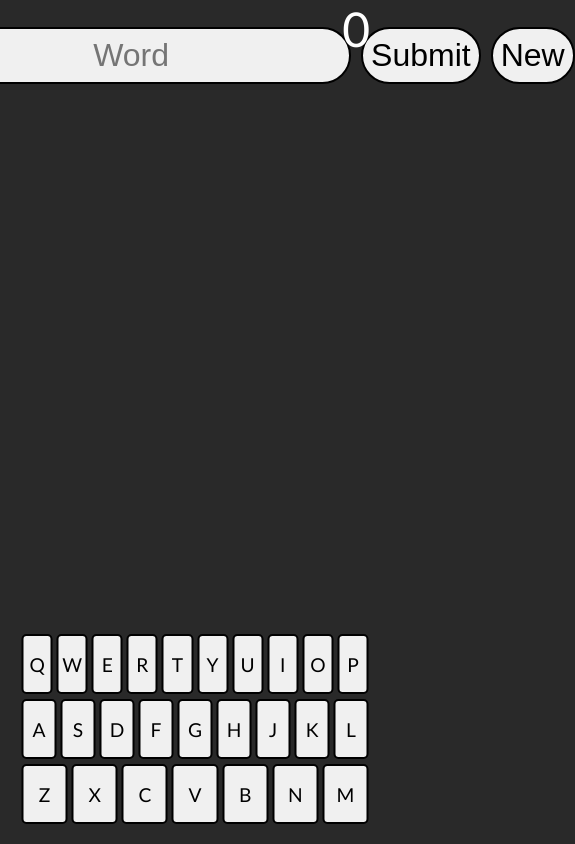
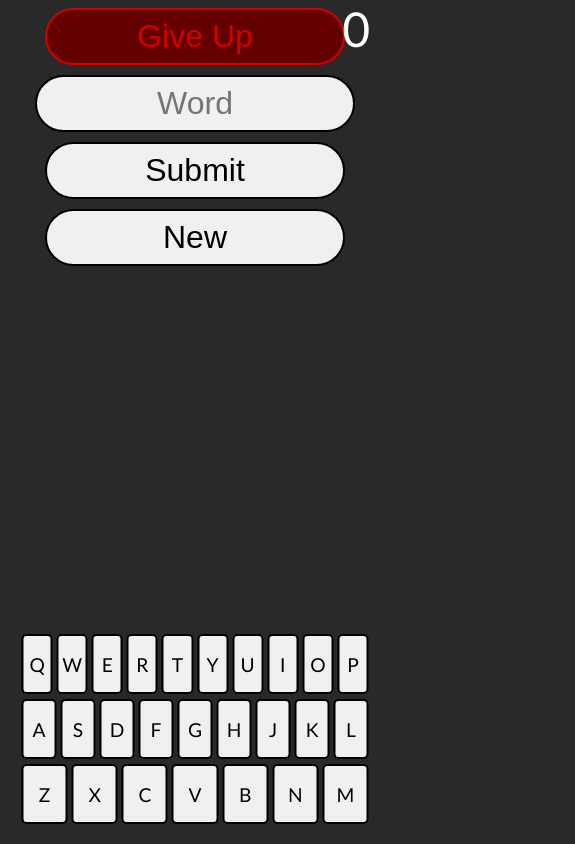
Before and after one commit to Untoast/Untoast.github.io, a plain HTML site: page WordleButBad/index.html in a window 390 px wide. Shown: the whole page, 575 px wide, since content can reach past the window. Drawn offline with Linux system fonts and the light colour scheme; no server answers.

Commit message:
Update index.html

```diff
--- a/WordleButBad/index.html
+++ b/WordleButBad/index.html
@@ -5,7 +5,7 @@
     <meta name="viewport" content="width=device-width, initial-scale=1.0">
     <title>Wordle but bad</title>
     <form id="GuessForm">
-        <button id="Stop" class="Input" style="color: rgb(209, 0, 0); background-color: rgb(100, 0, 0); border: 2px solid rgb(209, 0, 0);" class="Input" type="button">Give Up</button>
+        <button id="Stop" class="Input" style="color: rgb(209, 0, 0); background-color: rgb(100, 0, 0); border: 2px solid rgb(209, 0, 0);" type="button">Give Up</button>
         <input id="word" class="Input" type="text" placeholder="Word" maxlength="5">
         <button id="submit" class="Input" type="submit">Submit</button>
         <button id="Refresh" class="Input" type="button">New</button>
@@ -50,6 +50,18 @@
         .key:hover {
             background-color: #e0e0e0;
         }
+        /* Media query for smaller screens */
+        @media (max-width: 820px) {
+            #GuessForm {
+                flex-direction: column; /* Stack elements vertically */
+                align-items: center; /* Center align items */
+                gap: 1rem; /* Add space between elements */
+            }
+            .Input {
+                width: 80%; /* Make inputs and buttons wider */
+                font-size: 1.2rem; /* Adjust font size for better readability */
+            }
+        }
         /* Add a media query for responsiveness */
         @media (max-width: 600px) {
             .key {
```
